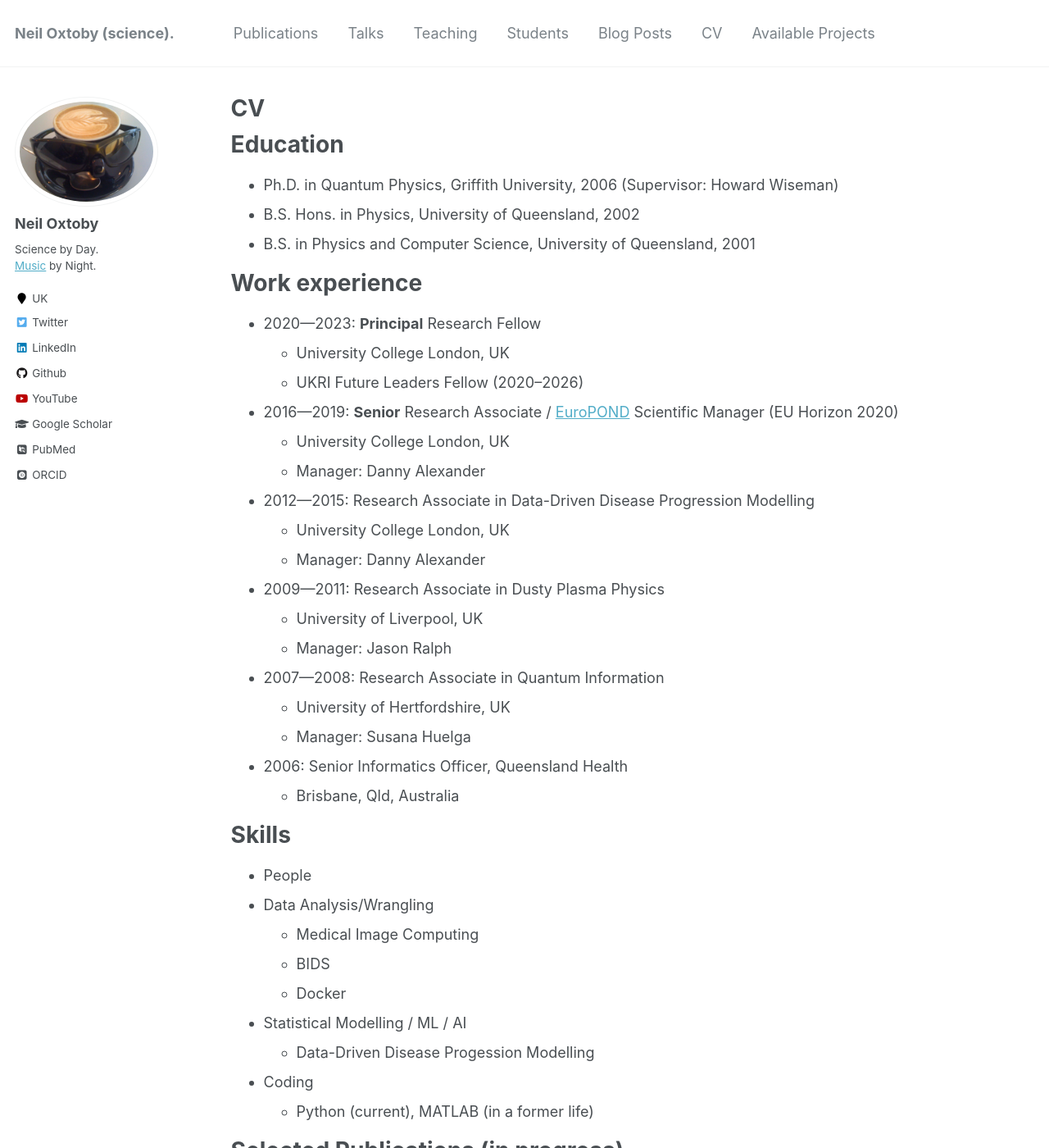
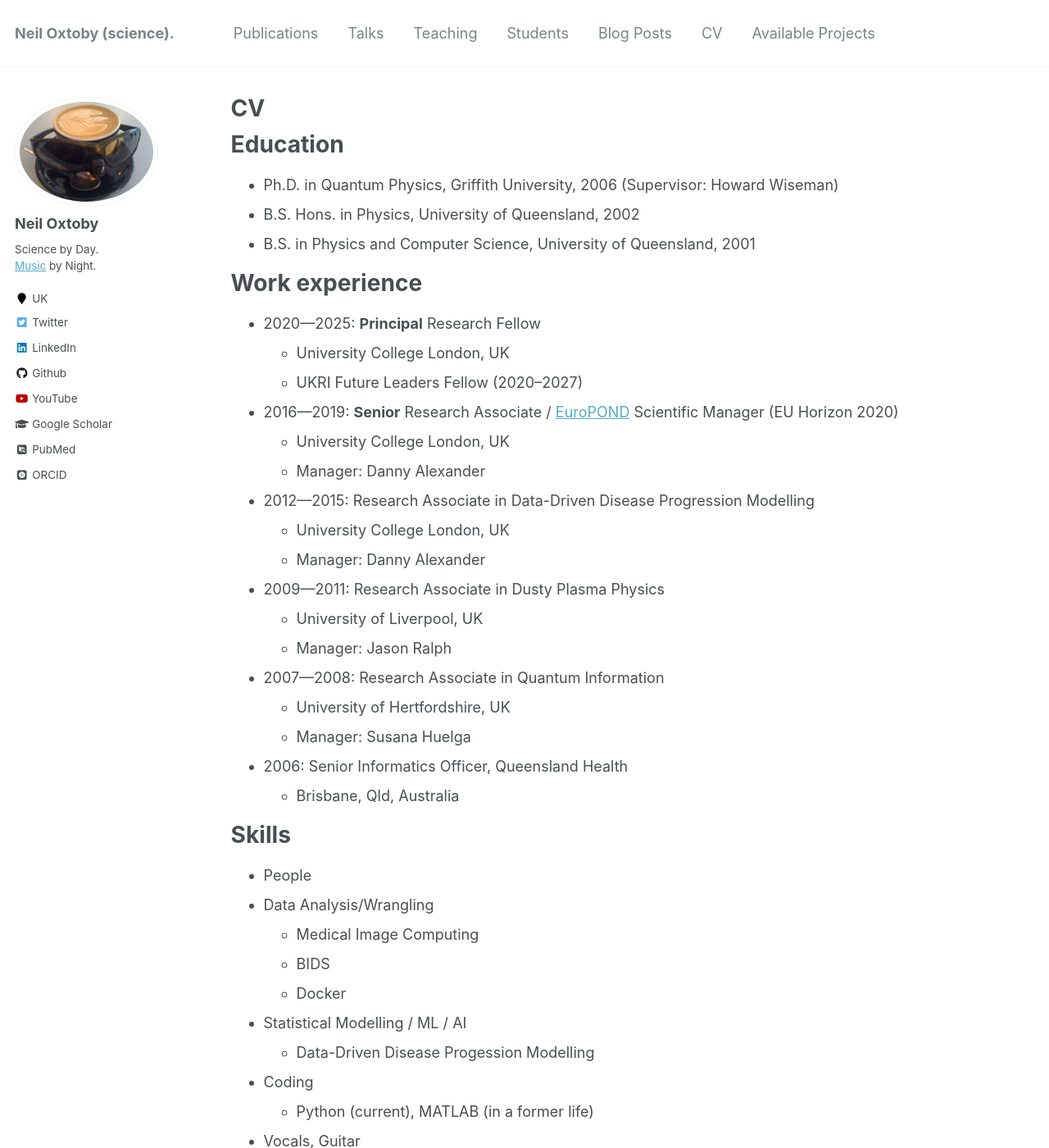
Before and after one commit to noxtoby/science, a Jekyll site: the page built from _pages/cv.md, in a window 1280 px wide and 1400 px high. Shown: the whole window at 82% size. Built offline with Jekyll 4.4.1, drawn with Linux system fonts in a browser that asks for light colours; some web fonts are replaced.

Commit message:
CV tweaks

```diff
--- a/_pages/cv.md
+++ b/_pages/cv.md
@@ -19,9 +19,9 @@ Education
 Work experience
 ======
 
-* 2020—2023: **Principal** Research Fellow
+* 2020—2025: **Principal** Research Fellow
    * University College London, UK
-   * UKRI Future Leaders Fellow (2020–2026)
+   * UKRI Future Leaders Fellow (2020–2027)
 * 2016—2019: **Senior** Research Associate / [EuroPOND](http://europond.eu) Scientific Manager (EU Horizon 2020)
    * University College London, UK
    * Manager: Danny Alexander
@@ -49,6 +49,7 @@ Skills
    * Data-Driven Disease Progession Modelling
 * Coding
    * Python (current), MATLAB (in a former life)
+* Vocals, Guitar
 
 Selected Publications (in progress)
 ======
```
